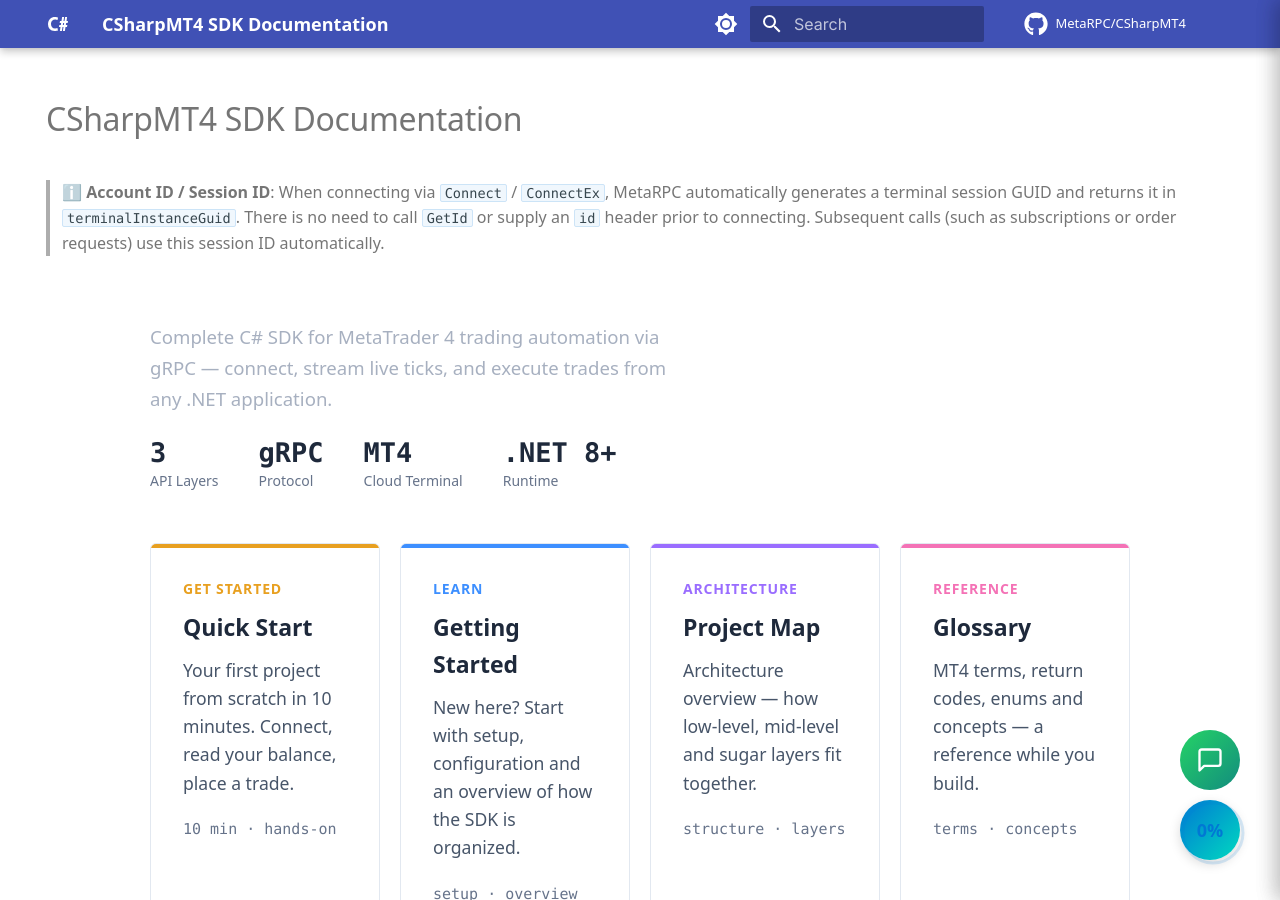
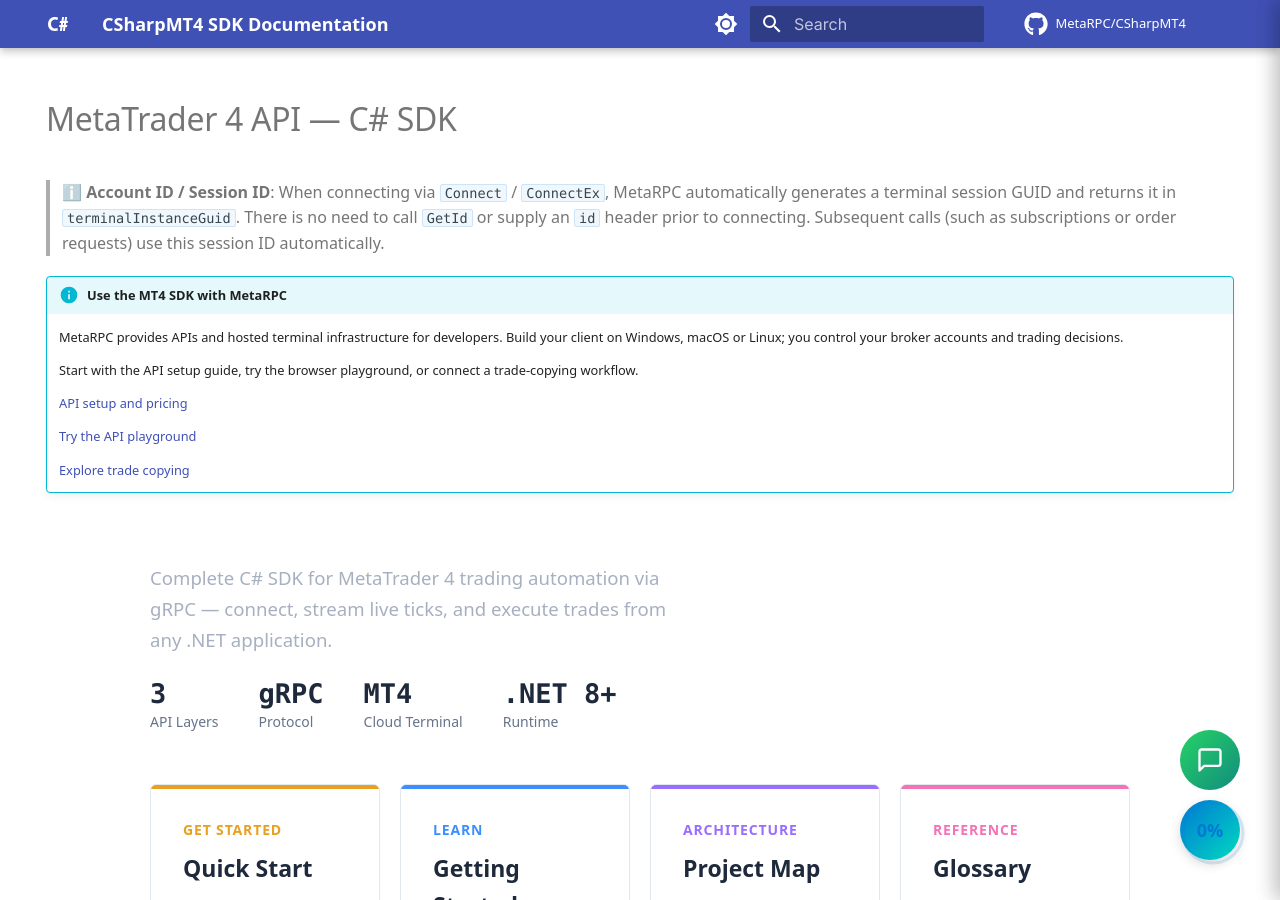
Before and after one commit to MetaRPC/CSharpMT4, an MkDocs documentation site: the page built from docs/index.md, in a window 1280 px wide and 900 px high. Built offline with MkDocs 1.6.1 and Material for MkDocs 9.7.7, drawn with Linux system fonts in a browser that asks for light colours; comment, search, counter and statistics services are not loaded.

Commit message:
docs: connect SDK discovery to API setup and copier workflows

```diff
--- a/docs/index.md
+++ b/docs/index.md
@@ -1,12 +1,25 @@
 ---
+title: "MetaTrader 4 API — C# SDK"
 hide:
   - navigation
   - toc
 ---
 
-# CSharpMT4 SDK Documentation
+# MetaTrader 4 API — C# SDK
 
 > ℹ️ **Account ID / Session ID**: When connecting via `Connect` / `ConnectEx`, MetaRPC automatically generates a terminal session GUID and returns it in `terminalInstanceGuid`. There is no need to call `GetId` or supply an `id` header prior to connecting. Subsequent calls (such as subscriptions or order requests) use this session ID automatically.
+
+!!! info "Use the MT4 SDK with MetaRPC"
+
+    MetaRPC provides APIs and hosted terminal infrastructure for developers. Build your client on Windows, macOS or Linux; you control your broker accounts and trading decisions.
+
+    Start with the API setup guide, try the browser playground, or connect a trade-copying workflow.
+
+    [API setup and pricing](https://mrpc.pro/start/api?lang=en&utm_source=github&utm_medium=referral&utm_campaign=api_sdk_discovery&utm_content=csharpmt4_setup)
+
+    [Try the API playground](https://mrpc.pro/api?lang=en&utm_source=github&utm_medium=referral&utm_campaign=api_sdk_discovery&utm_content=csharpmt4_playground#live-code)
+
+    [Explore trade copying](https://mrpc.pro/start/copier?lang=en&utm_source=github&utm_medium=referral&utm_campaign=api_sdk_discovery&utm_content=csharpmt4_copier)
 
 <div class="hx-wrap" markdown="0">
 
```
